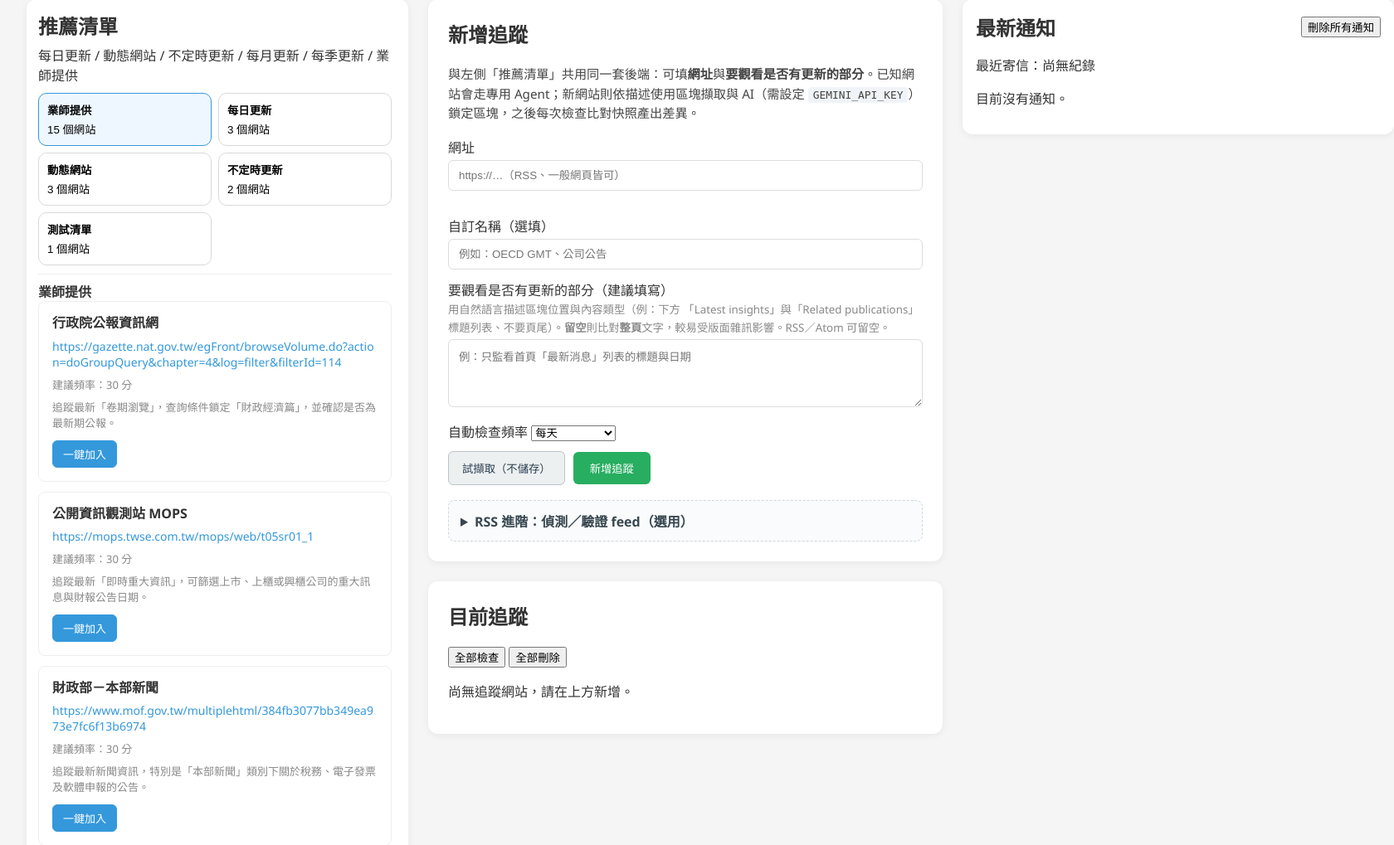
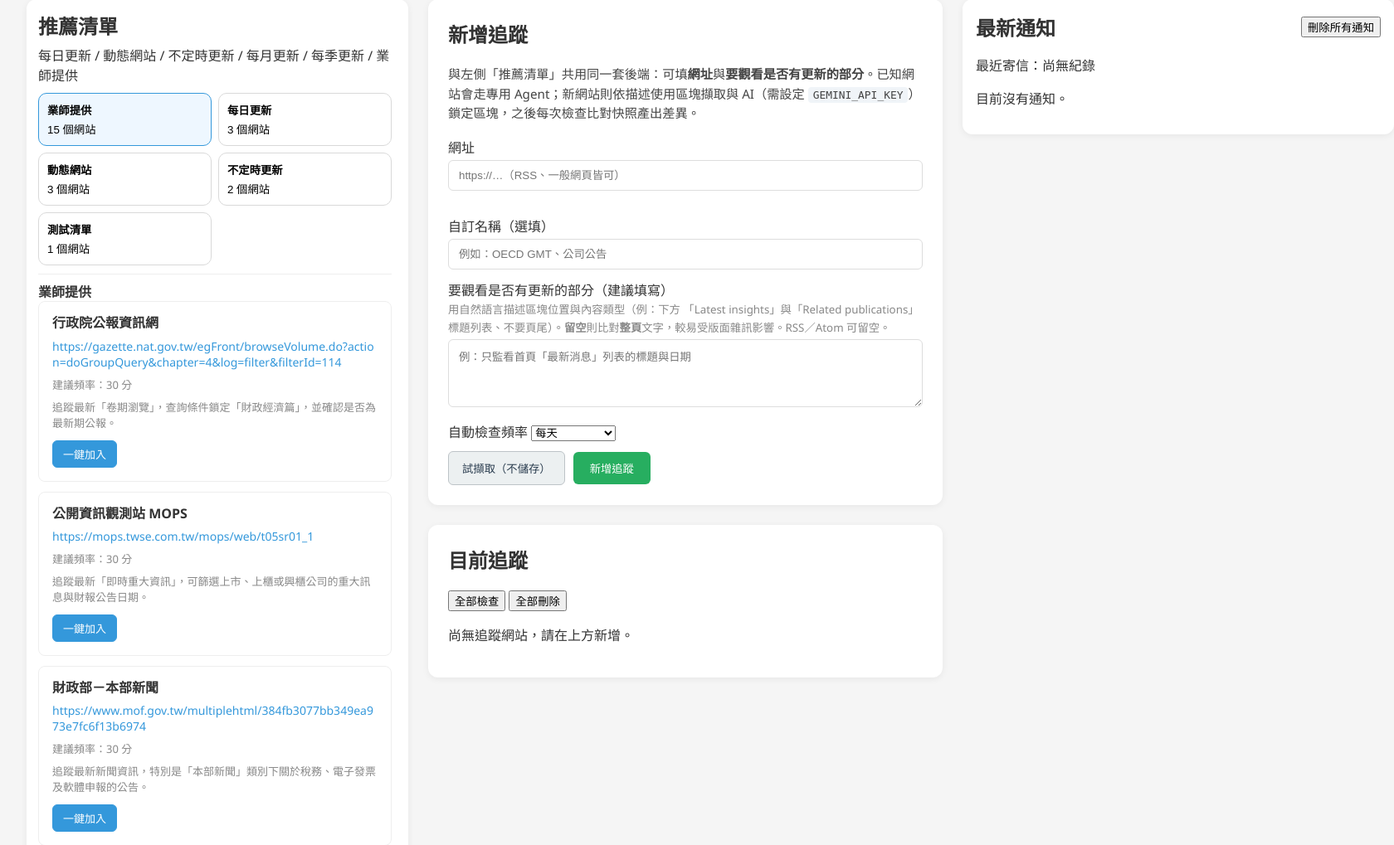
Before and after one commit to En0526/PwC_project, a Flask app: page /dashboard in a window 1680 px wide. Shown: the part 184-1203 px from the top of the page at 83% size. Run offline with Flask 3, Linux system fonts and the light colour scheme; the visitor is signed in with stand-in values (Sample User, id 1); data that the repository does not hold is empty; parts of the project's set-up code (start-up, migrations or seed data) failed here and were passed over.

Commit message:
ui: hide RSS advanced section by default

```diff
--- a/frontend/static/dashboard.js
+++ b/frontend/static/dashboard.js
@@ -1097,6 +1097,10 @@
     toggleCustomIntervalInput();
     setInterval(loadSubscriptions, 10000);
     setInterval(loadNotifications, 30000);
+
+    // 確保 RSS 進階區塊預設收起（覆蓋瀏覽器記住的展開狀態）
+    const rssAdvanced = document.querySelector('details.add-rss-advanced');
+    if (rssAdvanced) rssAdvanced.removeAttribute('open');
     }
 
     if (document.readyState === 'loading') {
--- a/frontend/templates/dashboard.html
+++ b/frontend/templates/dashboard.html
@@ -44,7 +44,7 @@
                     <div id="add-preview-result" class="add-preview-result" style="display:none;" aria-live="polite"></div>
                 </form>
 
-                <details class="add-rss-advanced">
+                <details class="add-rss-advanced" style="display:none;">
                     <summary>RSS 進階：偵測／驗證 feed（選用）</summary>
                     <p class="meta">若主站沒有現成 RSS，可先偵測頁面內連結；驗證通過後會一鍵填入上方「網址」。</p>
                     <div class="rss-advanced-row">
```
